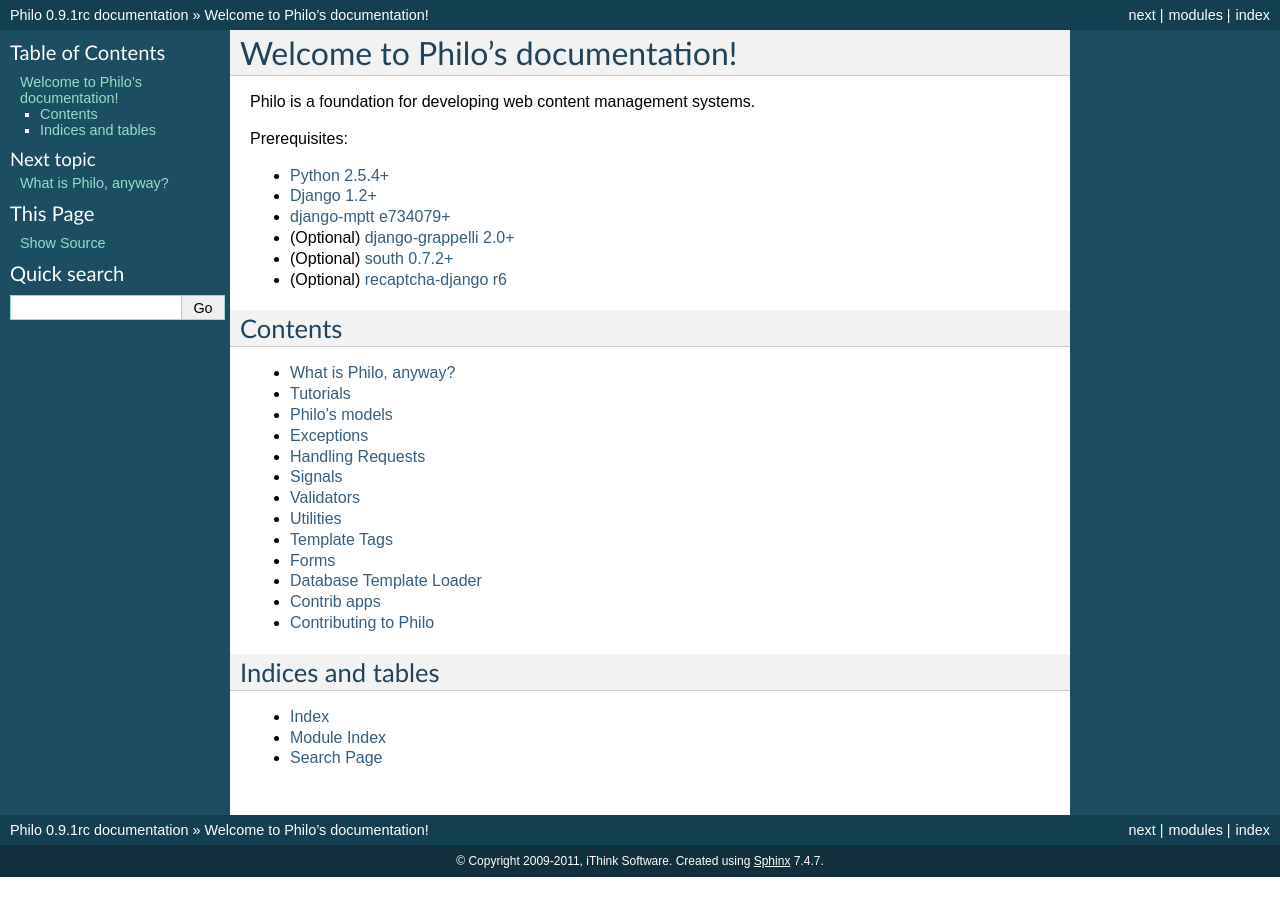
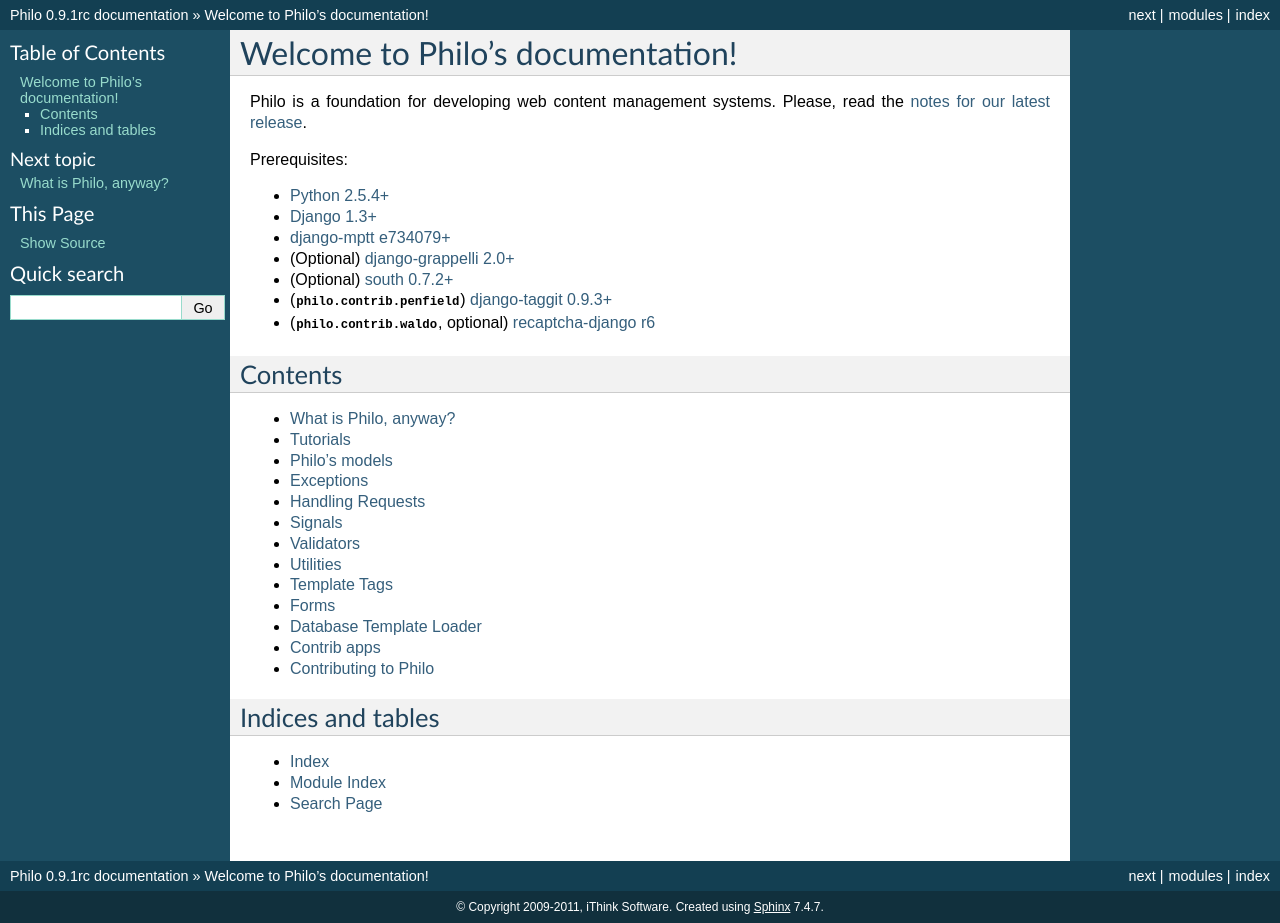
Before and after one commit to ithinksw/philo, a Sphinx documentation site: the page built from docs/index.rst, in a window 1280 px wide. Built offline with Sphinx 7.4.7, drawn with Linux system fonts in a browser that asks for light colours; before the commit the page ends 900 px from its top, so only the background shows below that.

Commit message:
Added release notes for 0.9.1.

```diff
--- a/README.markdown
+++ b/README.markdown
@@ -8,7 +8,7 @@
  * (Optional) [django-grappelli 2.0+ &lt;http://code.google.com/p/django-grappelli/&gt;](http://code.google.com/p/django-grappelli/)
  * (Optional) [south 0.7.2+ &lt;http://south.aeracode.org/)](http://south.aeracode.org/)
  * (philo.contrib.penfield) [django-taggit 0.9.3+ &lt;https://github.com/alex/django-taggit&gt;](https://github.com/alex/django-taggit)
- * (philo.contrib.waldo) [recaptcha-django r6 &lt;http://code.google.com/p/recaptcha-django/&gt;](http://code.google.com/p/recaptcha-django/)
+ * (philo.contrib.waldo, optional) [recaptcha-django r6 &lt;http://code.google.com/p/recaptcha-django/&gt;](http://code.google.com/p/recaptcha-django/)
 
 To contribute, please visit the [project website](http://project.philocms.org/) and/or make a fork of the git repository on [GitHub](http://github.com/ithinksw/philo) or [Gitorious](http://gitorious
 .org/ithinksw/philo). Feel free to join us on IRC at [irc://irc.oftc.net/#philo](irc://irc.oftc.net/#philo).
--- a/docs/index.rst
+++ b/docs/index.rst
@@ -8,16 +8,17 @@
 Welcome to Philo's documentation!
 =================================
 
-Philo is a foundation for developing web content management systems.
+Philo is a foundation for developing web content management systems. Please, read the :doc:`notes for our latest release <releases/0.9.1>`.
 
 Prerequisites:
 
 * `Python 2.5.4+ <http://www.python.org>`_
-* `Django 1.2+ <http://www.djangoproject.com/>`_
+* `Django 1.3+ <http://www.djangoproject.com/>`_
 * `django-mptt e734079+ <https://github.com/django-mptt/django-mptt/>`_
 * (Optional) `django-grappelli 2.0+ <http://code.google.com/p/django-grappelli/>`_
 * (Optional) `south 0.7.2+ <http://south.aeracode.org/>`_
-* (Optional) `recaptcha-django r6 <http://code.google.com/p/recaptcha-django/>`_
+* (:mod:`philo.contrib.penfield`) `django-taggit 0.9.3+ <https://github.com/alex/django-taggit>`_
+* (:mod:`philo.contrib.waldo`, optional) `recaptcha-django r6 <http://code.google.com/p/recaptcha-django/>`_
 
 Contents
 ++++++++
```
Also changed, not shown: docs/releases/0.9.1.rst (added, +13 -0 lines), 1 other file.
